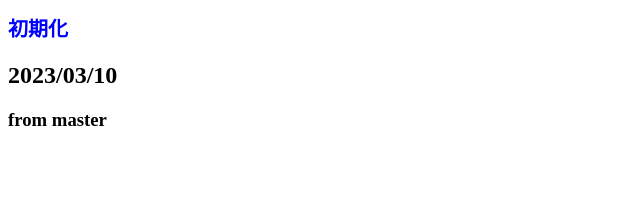
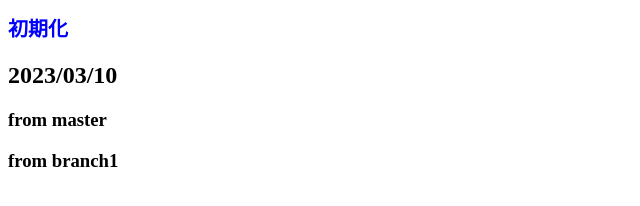
Before and after one commit to yyamazaki1732/my-site, a plain HTML site: page index.html in a window 1280 px wide. Shown: the whole page, without its empty margins (0-640 px from the left). Drawn offline with Linux system fonts and the light colour scheme; files that its build step writes are made by us from their sources.

Commit message:
add h4 from branch1

```diff
--- a/index.html
+++ b/index.html
@@ -16,7 +16,7 @@
   <h1>初期化</h1>
   <h2>2023/03/10</h2>
   <h3>from master</h3>
-
+  <h3>from branch1</h3>
 
 
 
```
